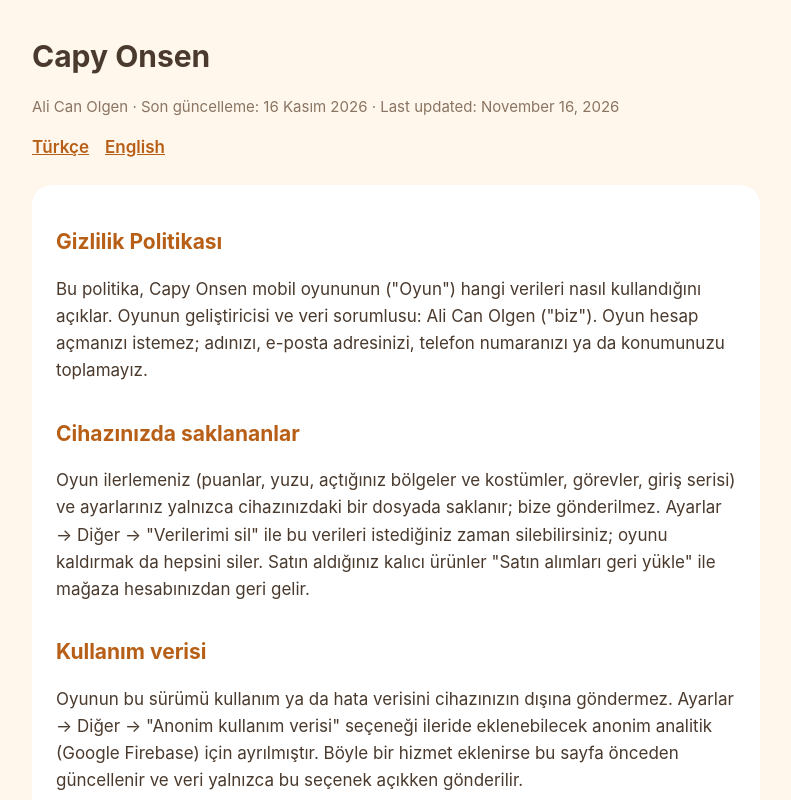
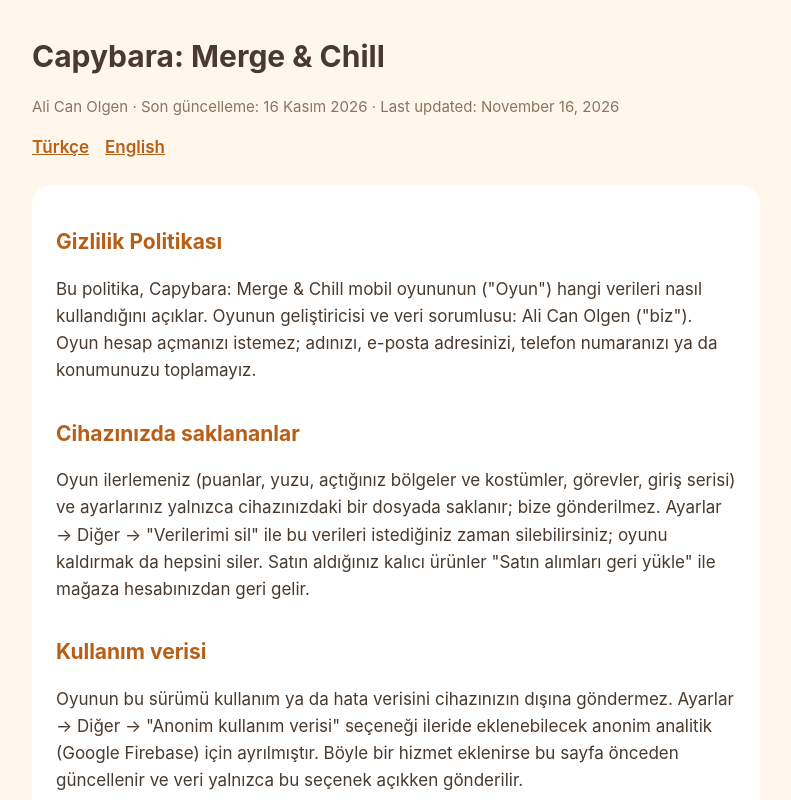
Before and after one commit to acanolgen/capyonsen-privacy, a plain HTML site: page index.html in a window 1280 px wide. Shown: the top 800 px of the page, without its empty margins (244-1035 px from the left). Drawn offline with Linux system fonts and the light colour scheme.

Commit message:
Gizlilik politikası güncellendi

```diff
--- a/index.html
+++ b/index.html
@@ -3,7 +3,7 @@
 <head>
 <meta charset="utf-8">
 <meta name="viewport" content="width=device-width, initial-scale=1">
-<title>Capy Onsen — Gizlilik / Privacy</title>
+<title>Capybara: Merge & Chill — Gizlilik / Privacy</title>
 <style>
   :root { --bg: #FFF7EC; --fg: #4A3A2E; --soft: #8A7462; --card: #FFFFFF; --accent: #B85F17; }
   @media (prefers-color-scheme: dark) {
@@ -24,13 +24,13 @@
 </head>
 <body>
 <main>
-  <h1>Capy Onsen</h1>
+  <h1>Capybara: Merge & Chill</h1>
   <p class="meta">Ali Can Olgen · Son güncelleme: 16 Kasım 2026 · Last updated: November 16, 2026</p>
   <nav><a href="#tr">Türkçe</a><a href="#en">English</a></nav>
 
   <section class="lang" id="tr" lang="tr">
     <h2>Gizlilik Politikası</h2>
-    <p>Bu politika, Capy Onsen mobil oyununun ("Oyun") hangi verileri nasıl kullandığını açıklar.
+    <p>Bu politika, Capybara: Merge & Chill mobil oyununun ("Oyun") hangi verileri nasıl kullandığını açıklar.
        Oyunun geliştiricisi ve veri sorumlusu: Ali Can Olgen ("biz").
        Oyun hesap açmanızı istemez; adınızı, e-posta adresinizi, telefon numaranızı ya da konumunuzu
        toplamayız.</p>
@@ -85,7 +85,7 @@
 
   <section class="lang" id="en" lang="en">
     <h2>Privacy Policy</h2>
-    <p>This policy explains what data the Capy Onsen mobile game ("the Game") uses and how. The Game is
+    <p>This policy explains what data the Capybara: Merge & Chill mobile game ("the Game") uses and how. The Game is
        developed by Ali Can Olgen ("we"), the data controller. The Game does not require an
        account; we do not collect your name, email address, phone number or location.</p>
 
```
